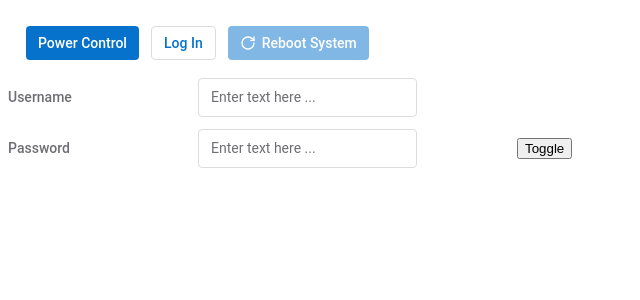
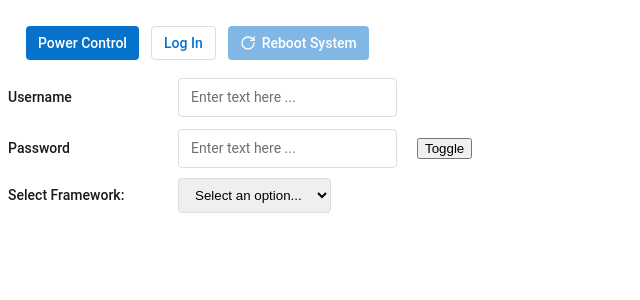
Before and after one commit to DebjaniGh/ui-kit, a React (Vite) app: page / in a window 1280 px wide. Shown: the top 300 px of the page, without its empty margins (0-640 px from the left). Built offline with nearby package versions, Linux system fonts and the light colour scheme.

Commit message:
feat: add SelectField component with styles and integrate into App

```diff
--- a/src/App.css
+++ b/src/App.css
@@ -8,4 +8,5 @@
   display: flex;
   flex-direction: column;
   gap: 12px;
+  margin-bottom: 10px;
 }
--- a/src/App.tsx
+++ b/src/App.tsx
@@ -3,11 +3,17 @@ import { Button } from "../src/components/Button/Button";
 import { TextField } from "../src/components/TextField/TextField";
 import { useState } from "react";
 import "./App.css";
+import { SelectField } from "./components/Select/SelectField";
 
 function App() {
   const [username, setUsername] = useState("");
   const [pwd, setPwd] = useState("");
-
+  const [selectVal, setSelectedVal] = useState("");
+  const selectOptions: { label: string; value: string }[] = [
+    { label: "React", value: "react" },
+    { label: "Vue", value: "vue" },
+    { label: "Angular", value: "angular" },
+  ];
   return (
     <div>
       <div className="btn-display">
@@ -37,6 +43,14 @@ function App() {
           onChange={(e) => setPwd(e.target.value)}
         />
       </div>
+      <div className="select-field">
+        <SelectField
+          label="Select Framework: "
+          value={selectVal}
+          options={selectOptions}
+          onChange={(e) => setSelectedVal(e.target.value)}
+        />
+      </div>
     </div>
   );
 }
--- /dev/null
+++ b/src/components/Select/SelectField.module.css
@@ -0,0 +1,23 @@
+.selectField {
+  display: flex;
+  align-items: center;
+  gap: 20px;
+}
+
+.selectLabel {
+  width: 150px;
+  flex-shrink: 0;
+  color: var(--color-text);
+  font-family: var(--font-family-base);
+  font-size: var(--font-size-md);
+  font-weight: var(--font-weight-medium);
+  line-height: var(--line-height-base);
+}
+
+.selectBox {
+  padding: 8px 12px;
+  border-radius: 4px;
+  border: 1px solid var(--color-border);
+  font-weight: var(--font-weight-regular);
+  line-height: var(--line-height-base);
+}
--- /dev/null
+++ b/src/components/Select/SelectField.tsx
@@ -0,0 +1,43 @@
+import { useId, type ChangeEvent } from "react";
+import styles from "./SelectField.module.css";
+
+interface SelectFieldProps {
+  label: string;
+  value: string;
+  options: { label: string; value: string }[];
+  onChange: (event: ChangeEvent<HTMLSelectElement>) => void;
+  id?: string;
+}
+
+export function SelectField({
+  label,
+  value,
+  options,
+  onChange,
+  id,
+}: SelectFieldProps) {
+  const generatedId = useId();
+  const resolvedId = id ?? generatedId;
+  return (
+    <div className={styles.selectField}>
+      <label htmlFor={resolvedId} className={styles.selectLabel}>
+        {label}
+      </label>
+      <select
+        id={resolvedId}
+        value={value}
+        onChange={onChange}
+        className={styles.selectBox}
+      >
+        <option value="" disabled hidden>
+          Select an option...
+        </option>
+        {options.map((opt) => (
+          <option key={opt.value} value={opt.value}>
+            {opt.label}
+          </option>
+        ))}
+      </select>
+    </div>
+  );
+}
--- a/src/components/TextField/TextField.module.css
+++ b/src/components/TextField/TextField.module.css
@@ -1,13 +1,13 @@
 .field {
   display: flex;
   align-items: center;
-  gap: 100px;
+  gap: 20px;
 }
 
 .label {
-  width: 90px;
+  width: 150px;
   flex-shrink: 0;
-  color: var(--color-text-muted);
+  color: var(--color-text);
   font-family: var(--font-family-base);
   font-size: var(--font-size-md);
   font-weight: var(--font-weight-medium);
```
